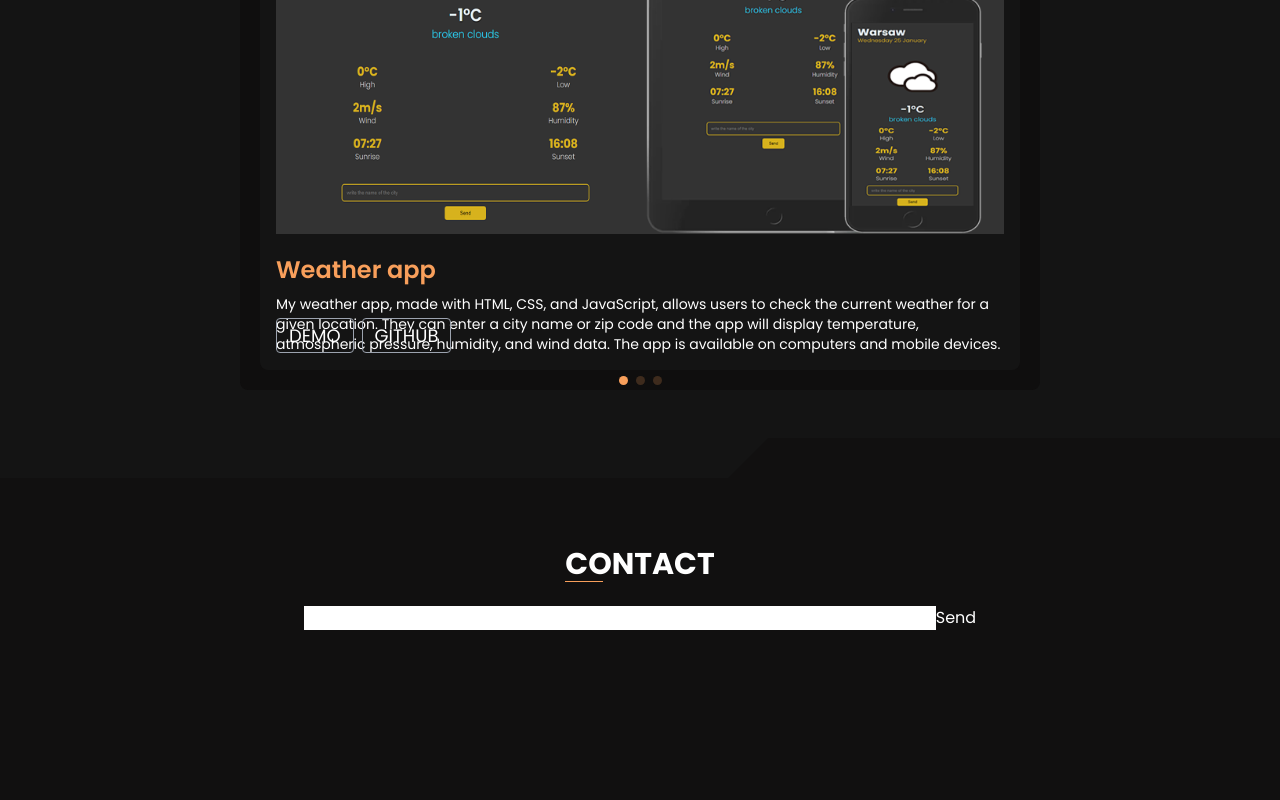
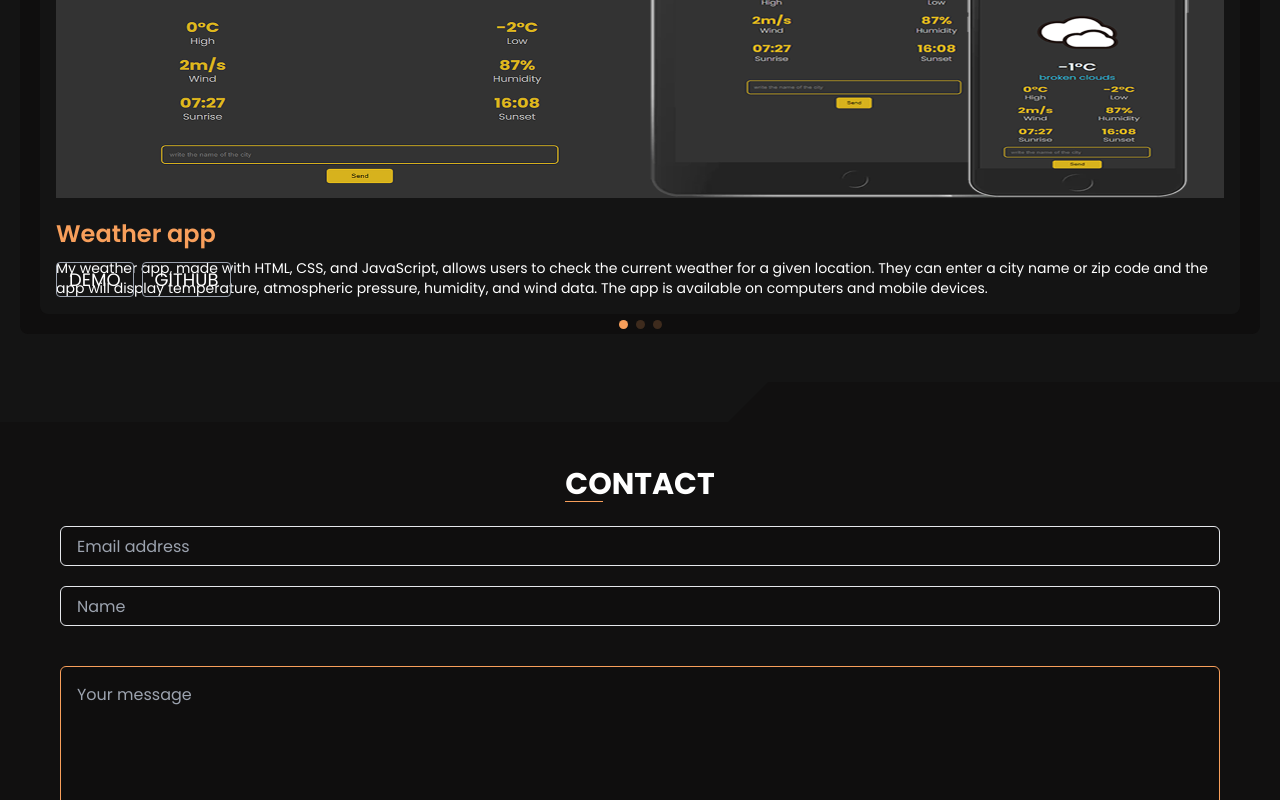
Before and after one commit to Skwar20/Portfolio-react, a React (Vite) app: page / in a window 1280 px wide. Shown: the part 2000-2800 px from the top of the page. Built offline with nearby package versions, Linux system fonts and the light colour scheme.

Commit message:
fix lates err

```diff
--- a/src/pages/About.jsx
+++ b/src/pages/About.jsx
@@ -5,12 +5,12 @@ const AboutUs = () => {
   const [activeTab, setActiveTab] = useState('skills');
   return (
     <div
-      className='min-h-screen bg-second overflow-hidden'
+      className='w-full min-h-screen bg-second overflow-hidden'
       id='About'
     >
       <div className='w-3/5 bg-first h-10 -skew-x-[45deg] -translate-x-5 '></div>
 
-      <div className='relative w-full max-width-[1200px] flex items-center flex-col py-6 px-4 md:py-12 md:px-7 lg:px-[6rem] xl:px-[15rem]'>
+      <div className='relative w-full max-w-[1300px] mx-auto flex items-center flex-col py-6 px-4'>
         <div className='w-[120px] h-[120px] rounded-full overflow-hidden bg-third md:w-[150px] md:h-[150px]'>
           <img
             src='./me.webp'
--- a/src/pages/Contact.jsx
+++ b/src/pages/Contact.jsx
@@ -3,36 +3,47 @@ import React from 'react';
 const Contact = () => {
   return (
     <div
-      className='min-h-screen bg-second overflow-hidden'
+      className='h-auto bg-second overflow-hidden'
       id='Contact'
     >
       <div className='w-3/5 bg-first h-10 -skew-x-[45deg] -translate-x-5 '></div>
-      <div className='relative w-full max-width-[1200px] flex items-center flex-col py-6 pb-12 px-5 md:py-12 md:px-7 lg:px-[6rem] xl:px-[15rem]'>
+      <div className='relative w-full max-w-[1200px] flex items-center flex-col mx-auto py-6 pb-12 px-5 '>
         <h2 className='relative text-2xl uppercase font-bold mt-5 mb-6 md:text-3xl after:absolute after:bottom-0 after:left-0 after:w-1/4 after:h-[1px] after:bg-fourth'>
           Contact
         </h2>
         <form
           action='https://formsubmit.co/ak5224208@gmail.com'
           method='POST'
-          className='text-black'
+          className='w-full flex flex-col items-center text-white'
         >
+          <input
+            type='email'
+            name='email'
+            className='w-full h-10 rounded-md outline-none bg-third border  hover:border-fourth focus:border-fourth duration-500 p-4'
+            placeholder='Email address'
+            required
+          />
           <input
             type='text'
             name='name'
+            className='w-full h-10 rounded-md outline-none bg-third border  hover:border-fourth focus:border-fourth duration-500 p-4 my-5'
+            placeholder='Name'
             required
           />
-          <input
-            type='email'
-            name='email'
+          <textarea
+            name='message'
+            rows='9'
+            className='w-full rounded-md outline-none bg-third border  border-fourth focus:border-fourth duration-500 p-4 my-5'
+            placeholder='Your message'
             required
-          />
+          ></textarea>
           <input
             type='hidden'
             name='_next'
             value='http://localhost:5173/form'
           ></input>
           <button
-            className='text-white'
+            className='h-9 text-white w-2/4 rounded-2xl border'
             type='submit'
           >
             Send
--- a/src/pages/Portfolio.jsx
+++ b/src/pages/Portfolio.jsx
@@ -45,7 +45,7 @@ const Portfolio = () => {
       id='Portfolio'
     >
       <div className='w-3/5 bg-second h-10 -skew-x-[45deg] -translate-x-5 '></div>
-      <div className='relative w-full max-width-[1200px] flex items-center flex-col py-6 pb-12 px-5 md:py-12 md:px-7 lg:px-[6rem] xl:px-[15rem]'>
+      <div className='relative w-full max-w-[1300px] flex items-center flex-col mx-auto py-6 pb-12 px-5'>
         <h2 className='relative text-2xl uppercase font-bold mt-5 mb-6 md:text-3xl after:absolute after:bottom-0 after:left-0 after:w-1/4 after:h-[1px] after:bg-fourth'>
           portfolio
         </h2>
```
Also changed, not shown: 9 other files (tests, documents, lock files or other folders).
